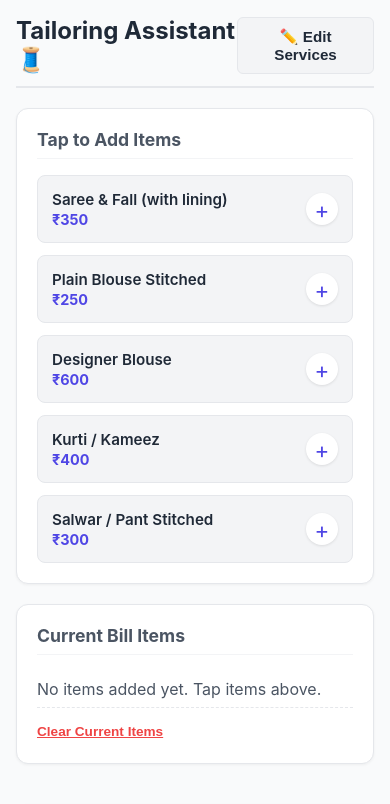
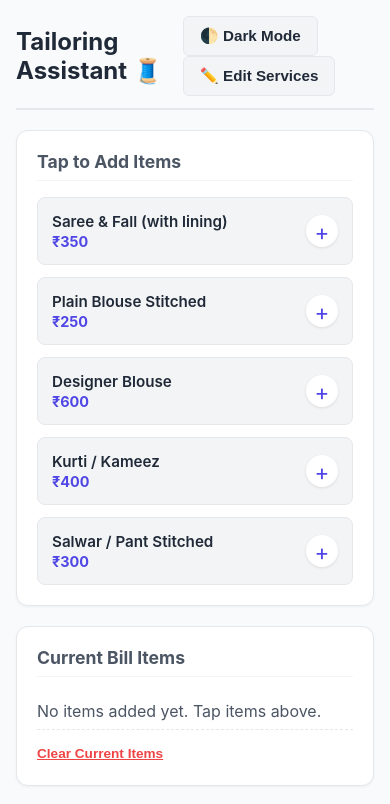
Before and after one commit to bharathpinninti761-ship-it/New-Tailoring-Calculator, a plain HTML site: page index.html in a window 390 px wide. Shown: the top 804 px of the page. Drawn offline with Linux system fonts and the light colour scheme.

Commit message:
Update index.html

```diff
--- a/index.html
+++ b/index.html
@@ -10,7 +10,10 @@
     <div class="app-container">
         <header>
             <h1>Tailoring Assistant 🧵</h1>
-            <button id="toggle-edit-btn" class="secondary-btn">✏️ Edit Services</button>
+            <div class="header-actions">
+                <button id="dark-mode-btn" class="secondary-btn">🌓 Dark Mode</button>
+                <button id="toggle-edit-btn" class="secondary-btn">✏️ Edit Services</button>
+            </div>
         </header>
 
         <!-- Edit Services Drawer -->
@@ -19,17 +22,17 @@
             <form id="add-service-form">
                 <input type="text" id="new-service-name" placeholder="Service Name (e.g., Designer Blouse)" required>
                 <input type="number" id="new-service-price" placeholder="Price (₹)" required min="0">
+                <input type="text" id="new-service-icon" placeholder="Emoji Icon (e.g., 👗, 👚, 🥻)" value="🧵">
                 <button type="submit" class="primary-btn">Add Service</button>
             </form>
             <ul id="edit-services-list"></ul>
         </div>
 
         <div class="main-layout">
-            <!-- Left Panel: Interactive items and Selection list -->
+            <!-- Left Panel -->
             <div class="billing-area">
                 <div class="card">
                     <h3>Tap to Add Items</h3>
-                    <!-- CRITICAL FIX: The JavaScript requires this exact id container to spawn the buttons -->
                     <div id="services-grid" class="grid"></div>
                 </div>
 
@@ -40,7 +43,7 @@
                 </div>
             </div>
 
-            <!-- Right Panel: Financial calculations overview -->
+            <!-- Right Panel -->
             <div class="summary-area">
                 <div class="card calculation-card">
                     <h3>Bill Summary</h3>
@@ -68,7 +71,7 @@
             </div>
         </div>
 
-        <!-- Historical Persistence Ledger -->
+        <!-- Income History Log -->
         <div class="card income-log-section">
             <div class="log-header">
                 <h3>📈 Income Log & History</h3>
@@ -94,7 +97,6 @@
         </div>
     </div>
 
-    <!-- Script loading placed securely at base of content execution loop -->
     <script src="script.js"></script>
 </body>
 </html>
```
